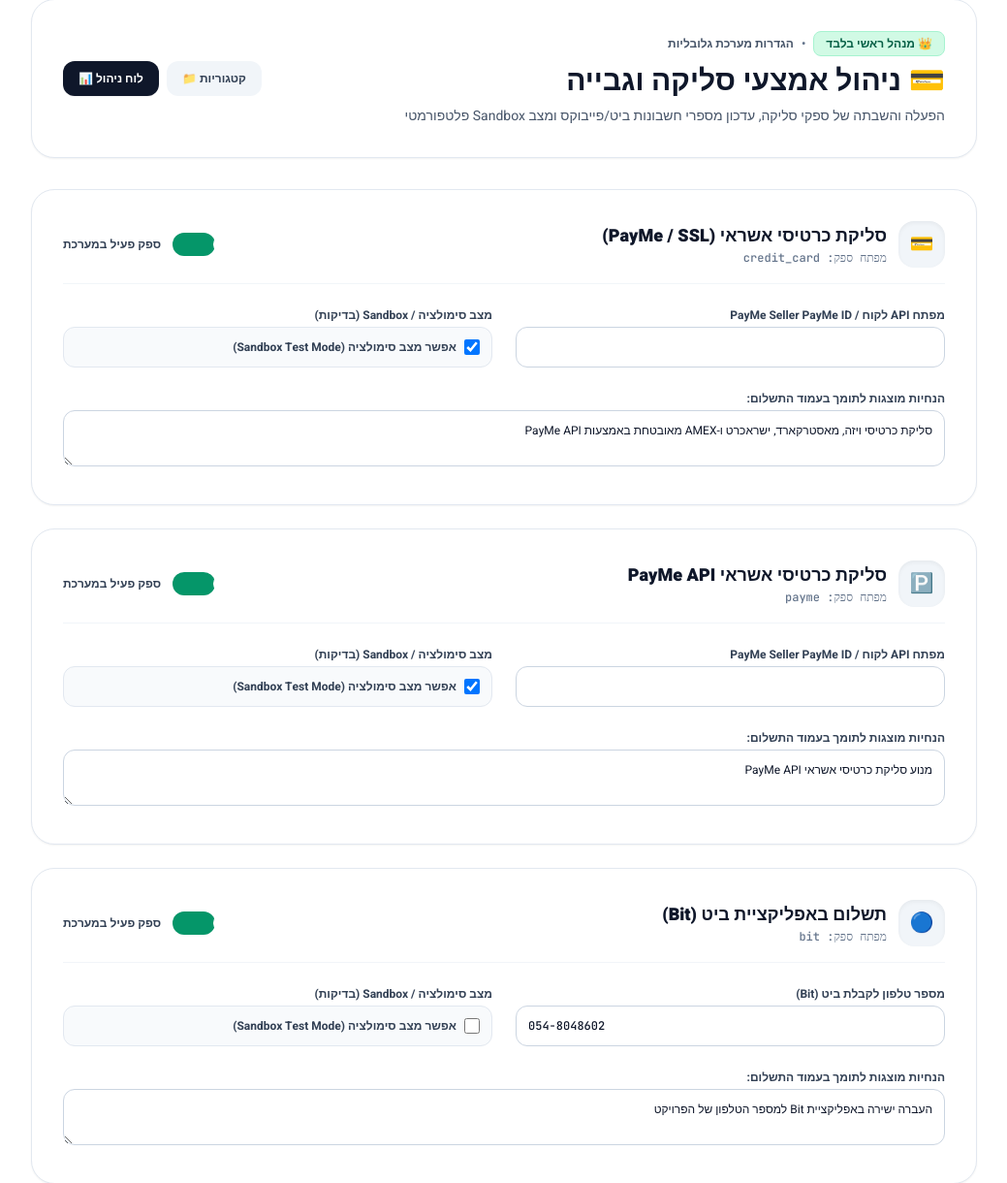
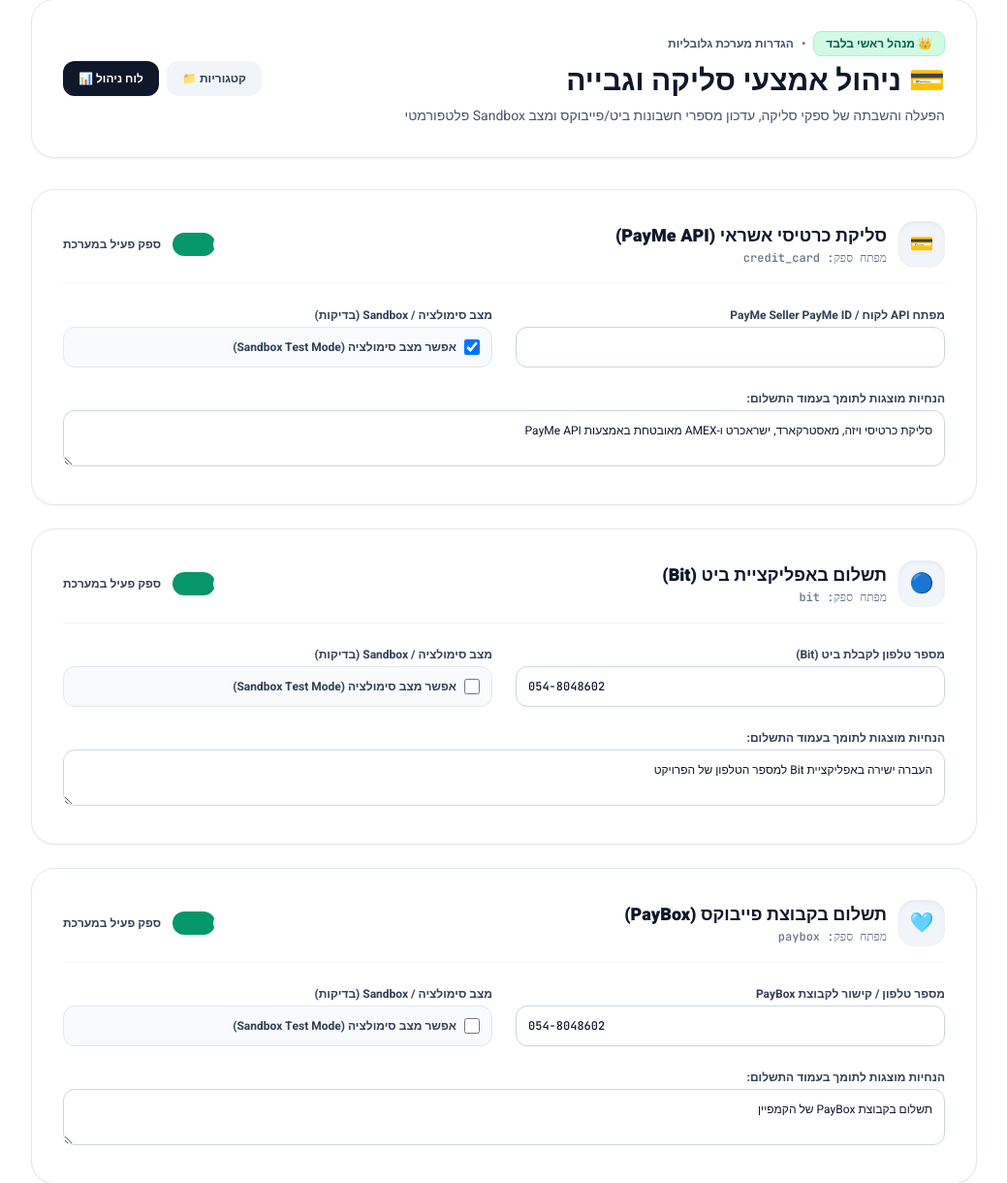
Before and after one commit to yacovdroridev/crowdfund-platform, a Flask app: page /admin/payment-gateways in a window 1280 px wide. Shown: the part 171-1391 px from the top of the page at 97% size, without its empty margins (120-1159 px from the left). Run offline with Flask 3, Linux system fonts and the light colour scheme; the visitor is signed in with stand-in values (Sample User, id 1); data comes from the database, SQL or seed files in the repository; some libraries are stand-ins or nearby versions.

Commit message:
Merge credit_card and payme into a single credit card PayMe gateway and remove duplicate entry

```diff
--- a/app.py
+++ b/app.py
@@ -1027,7 +1027,7 @@ def admin_payment_gateways():
     cursor = conn.cursor()
 
     if request.method == 'POST':
-        gateways_keys = ['credit_card', 'payme', 'bit', 'paybox', 'paypal']
+        gateways_keys = ['credit_card', 'bit', 'paybox', 'paypal']
         now_str = datetime.now().strftime("%Y-%m-%d %H:%M:%S")
         for key in gateways_keys:
             is_enabled = 1 if request.form.get(f"enabled_{key}") == 'on' else 0
--- a/db.py
+++ b/db.py
@@ -277,10 +277,11 @@ def init_db():
     );
     """)
 
+    cursor.execute("DELETE FROM payment_gateways WHERE gateway_key = 'payme'")
+
     payme_key_env = os.environ.get("PAYME_API_KEY", "")
     default_gateways = [
-        ('credit_card', 'סליקת כרטיסי אשראי (PayMe / SSL)', 1, payme_key_env, 1, 'סליקת כרטיסי ויזה, מאסטרקארד, ישראכרט ו-AMEX מאובטחת באמצעות PayMe API'),
-        ('payme', 'סליקת כרטיסי אשראי PayMe API', 1, payme_key_env, 1, 'מנוע סליקת כרטיסי אשראי PayMe API'),
+        ('credit_card', 'סליקת כרטיסי אשראי (PayMe API)', 1, payme_key_env, 1, 'סליקת כרטיסי ויזה, מאסטרקארד, ישראכרט ו-AMEX מאובטחת באמצעות PayMe API'),
         ('bit', 'תשלום באפליקציית ביט (Bit)', 1, '054-8048602', 0, 'העברה ישירה באפליקציית Bit למספר הטלפון של הפרויקט'),
         ('paybox', 'תשלום בקבוצת פייבוקס (PayBox)', 1, '054-8048602', 0, 'תשלום בקבוצת PayBox של הקמפיין'),
         ('paypal', 'תשלום מאובטח ב-PayPal', 1, 'miriam@drori.org', 1, 'סליקה גלובלית בחשבון PayPal')
--- a/templates/admin_payment_gateways.html
+++ b/templates/admin_payment_gateways.html
@@ -61,7 +61,7 @@
         <div class="grid grid-cols-1 md:grid-cols-2 gap-6">
           <div>
             <label class="block text-xs font-bold text-slate-700 mb-1">
-              {% if g.gateway_key == 'credit_card' or g.gateway_key == 'payme' %}מפתח API לקוח / PayMe Seller PayMe ID
+              {% if g.gateway_key == 'credit_card' %}מפתח API לקוח / PayMe Seller PayMe ID
               {% elif g.gateway_key == 'bit' %}מספר טלפון לקבלת ביט (Bit)
               {% elif g.gateway_key == 'paybox' %}מספר טלפון / קישור לקבוצת PayBox
               {% else %}דוא"ל חשבון PayPal Merchant{% endif %}
```
